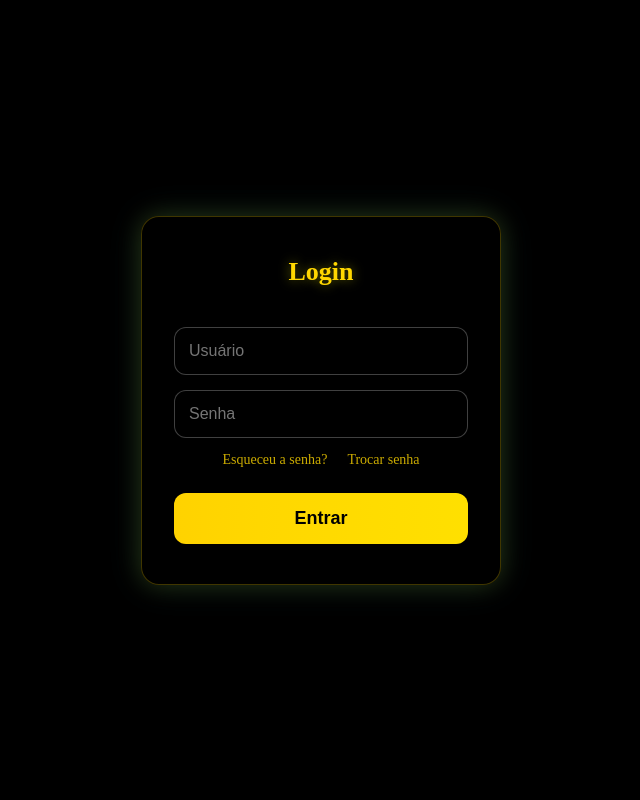
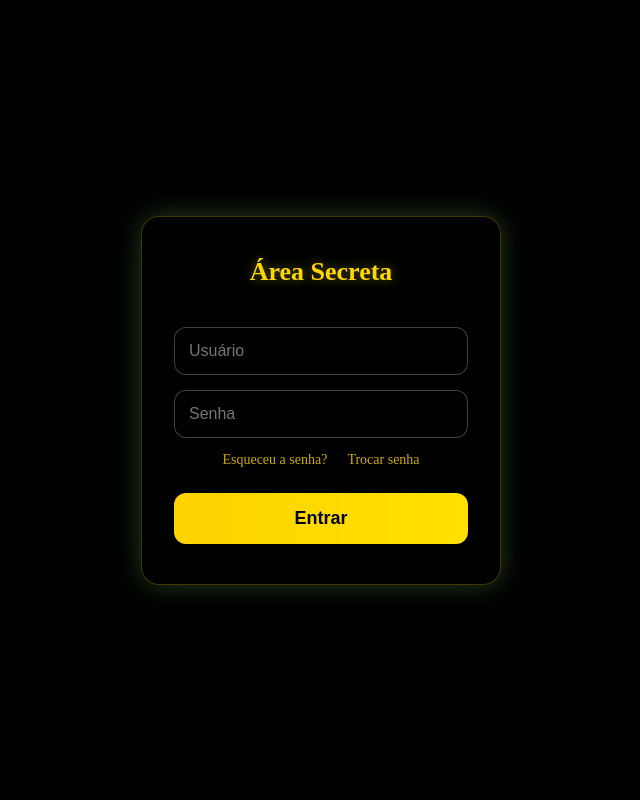
Before and after one commit to nk3unico1533/painelv1py, a Flask app: page /login in a window 1280 px wide. Shown: the whole page, without its empty margins (319-959 px from the left). Run offline with Flask 3, Linux system fonts and the light colour scheme.

Commit message:
Atualizar o login.html

```diff
--- a/templates/login.html
+++ b/templates/login.html
@@ -2,16 +2,18 @@
 <html lang="pt-BR">
 <head>
     <meta charset="UTF-8">
-    <meta name="viewport" content="width=device-width, initial-scale=1.0">
+    <meta name="viewport" content="width=device-width,initial-scale=1.0">
     <link rel="stylesheet" href="/static/login.css">
     <title>Login</title>
 </head>
 <body>
 
+<div class="rgb-border"></div>
+
 <div class="login-wrapper">
     <div class="login-card">
 
-        <h2>Login</h2>
+        <h2>Área Secreta</h2>
 
         {% if error %}
             <p class="error">{{ error }}</p>
@@ -36,8 +38,8 @@
             >
 
             <div class="links">
-                <a href="#">Esqueceu a senha?</a>
-                <a href="#">Trocar senha</a>
+                <a href="/forgot">Esqueceu a senha?</a>
+                <a href="/change">Trocar senha</a>
             </div>
 
             <button type="submit">Entrar</button>
```
